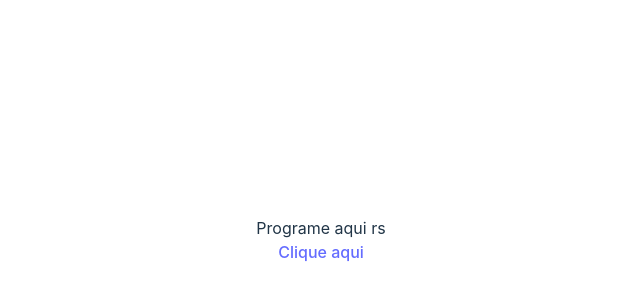
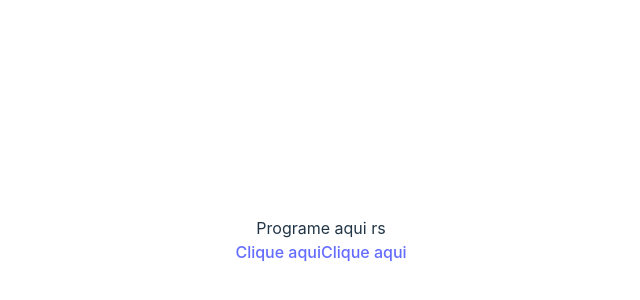
Before and after one commit to andre-neiva/Qtanda-site, a React (Vite) app: page / in a window 1280 px wide. Shown: the part 160-460 px from the top of the page, without its empty margins (319-959 px from the left). Built offline with nearby package versions, Linux system fonts and the light colour scheme.

Commit message:
feat: teste 2

```diff
--- a/src/App.tsx
+++ b/src/App.tsx
@@ -6,6 +6,7 @@ function App() {
     <>
       <main>Programe aqui rs</main>
       <Link to={'new-route'}>Clique aqui</Link>
+      <Link to={'new-route-2'}>Clique aqui</Link>
     </>
   );
 }
```
